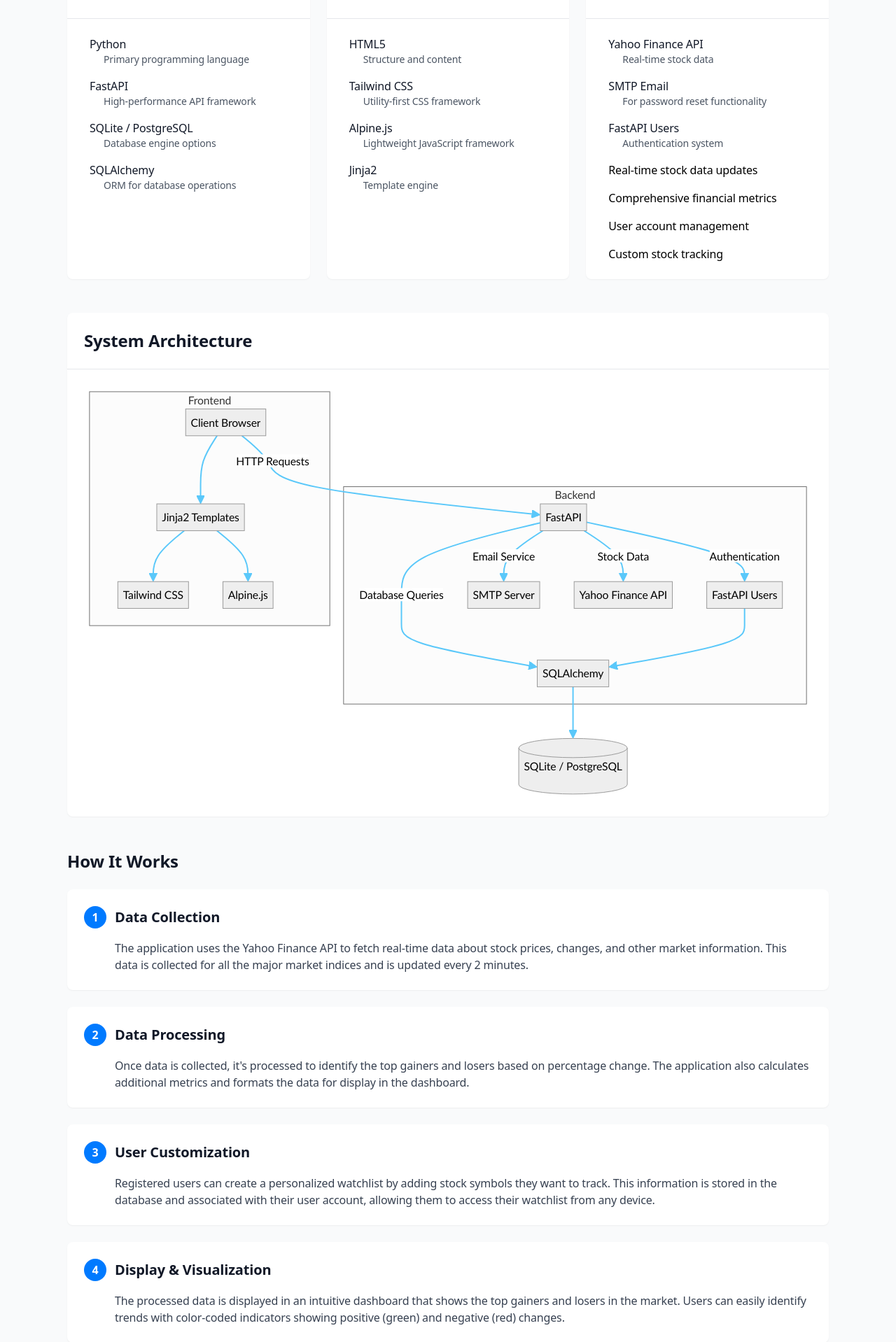
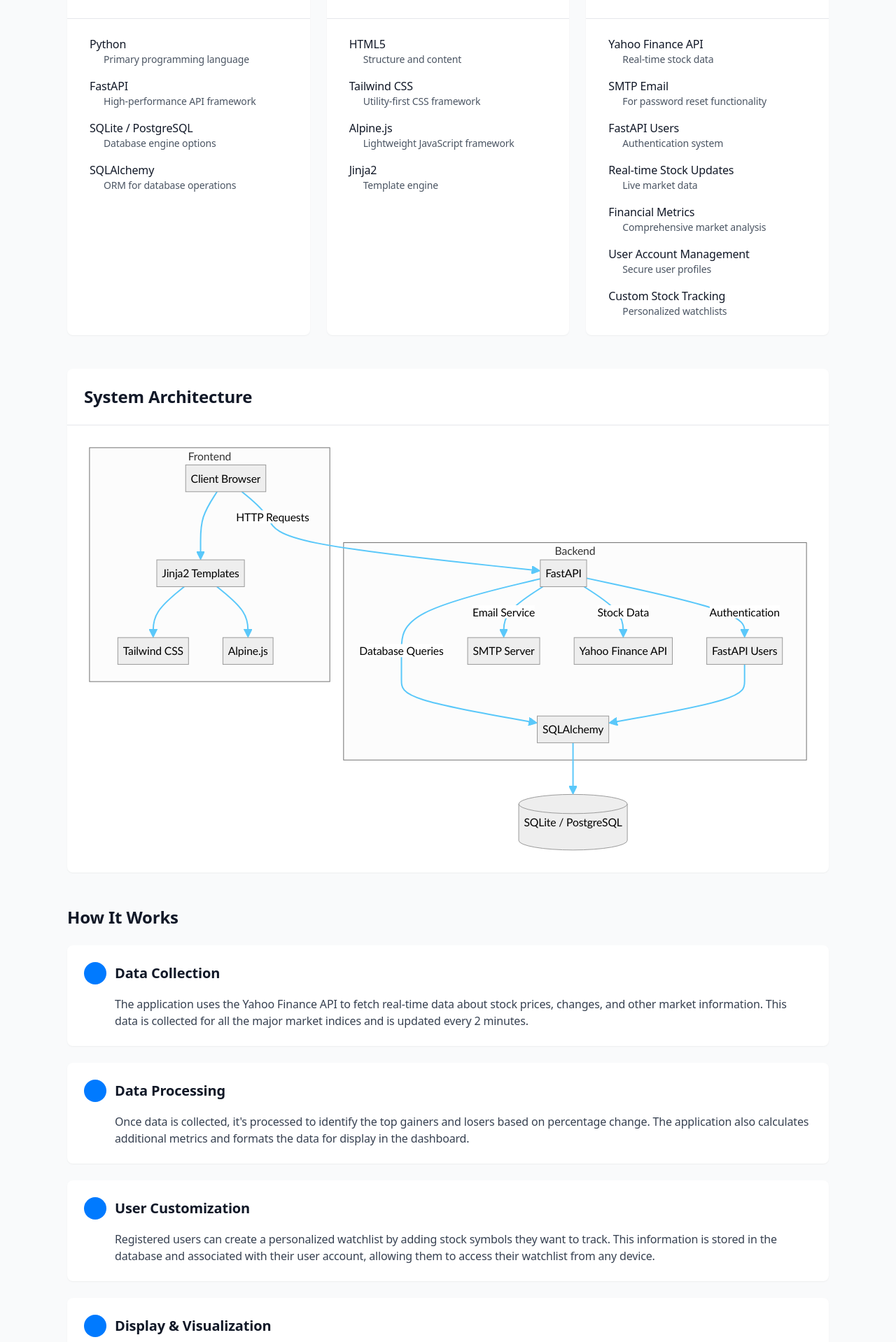
Before and after one commit to gaviral/fastapi-stock-gainers, a FastAPI app: template templates/about.html in a window 1280 px wide. Shown: the part 818-2736 px from the top of the page at 70% size. Run offline with FastAPI, Linux system fonts and the light colour scheme; the template is opened without the code that fills it, so the values that code supplies are empty; parts of the project's set-up code (start-up, migrations or seed data) failed here and were passed over; some libraries are stand-ins or nearby versions.

Commit message:
UI improvements: added consistent icons and logos for all features in the about page

```diff
--- a/templates/about.html
+++ b/templates/about.html
@@ -387,21 +387,33 @@
                                     </div>
                                     <span class="text-sm text-gray-600 dark:text-gray-400 ml-7">Authentication system</span>
                                 </li>
-                                <li class="flex items-start">
-                                    <iconify-icon icon="mdi:check-circle" class="text-success mt-1 mr-2"></iconify-icon>
-                                    <span>Real-time stock data updates</span>
+                                <li class="flex flex-col">
+                                    <div class="flex items-center">
+                                        <iconify-icon icon="mdi:clock-fast" class="text-xl text-[#FF9800] mr-2"></iconify-icon>
+                                        <span class="font-medium text-gray-900 dark:text-white">Real-time Stock Updates</span>
+                                    </div>
+                                    <span class="text-sm text-gray-600 dark:text-gray-400 ml-7">Live market data</span>
                                 </li>
-                                <li class="flex items-start">
-                                    <iconify-icon icon="mdi:check-circle" class="text-success mt-1 mr-2"></iconify-icon>
-                                    <span>Comprehensive financial metrics</span>
+                                <li class="flex flex-col">
+                                    <div class="flex items-center">
+                                        <iconify-icon icon="mdi:finance" class="text-xl text-[#4CAF50] mr-2"></iconify-icon>
+                                        <span class="font-medium text-gray-900 dark:text-white">Financial Metrics</span>
+                                    </div>
+                                    <span class="text-sm text-gray-600 dark:text-gray-400 ml-7">Comprehensive market analysis</span>
                                 </li>
-                                <li class="flex items-start">
-                                    <iconify-icon icon="mdi:check-circle" class="text-success mt-1 mr-2"></iconify-icon>
-                                    <span>User account management</span>
+                                <li class="flex flex-col">
+                                    <div class="flex items-center">
+                                        <iconify-icon icon="mdi:account-cog" class="text-xl text-[#2196F3] mr-2"></iconify-icon>
+                                        <span class="font-medium text-gray-900 dark:text-white">User Account Management</span>
+                                    </div>
+                                    <span class="text-sm text-gray-600 dark:text-gray-400 ml-7">Secure user profiles</span>
                                 </li>
-                                <li class="flex items-start">
-                                    <iconify-icon icon="mdi:check-circle" class="text-success mt-1 mr-2"></iconify-icon>
-                                    <span>Custom stock tracking</span>
+                                <li class="flex flex-col">
+                                    <div class="flex items-center">
+                                        <iconify-icon icon="mdi:star-check" class="text-xl text-[#9C27B0] mr-2"></iconify-icon>
+                                        <span class="font-medium text-gray-900 dark:text-white">Custom Stock Tracking</span>
+                                    </div>
+                                    <span class="text-sm text-gray-600 dark:text-gray-400 ml-7">Personalized watchlists</span>
                                 </li>
                             </ul>
                         </div>
@@ -450,7 +462,9 @@
                     <div class="bg-white dark:bg-gray-800 rounded-lg shadow-sm overflow-hidden">
                         <div class="p-6">
                             <div class="flex items-center mb-4">
-                                <span class="inline-flex items-center justify-center h-8 w-8 rounded-full bg-primary text-white font-bold mr-3">1</span>
+                                <span class="inline-flex items-center justify-center h-8 w-8 rounded-full bg-primary text-white font-bold mr-3">
+                                    <iconify-icon icon="mdi:database-import" class="h-5 w-5"></iconify-icon>
+                                </span>
                                 <h3 class="text-xl font-bold text-gray-900 dark:text-white">Data Collection</h3>
                             </div>
                             <p class="text-gray-700 dark:text-gray-300 ml-11">
@@ -462,7 +476,9 @@
                     <div class="bg-white dark:bg-gray-800 rounded-lg shadow-sm overflow-hidden">
                         <div class="p-6">
                             <div class="flex items-center mb-4">
-                                <span class="inline-flex items-center justify-center h-8 w-8 rounded-full bg-primary text-white font-bold mr-3">2</span>
+                                <span class="inline-flex items-center justify-center h-8 w-8 rounded-full bg-primary text-white font-bold mr-3">
+                                    <iconify-icon icon="mdi:cog-transfer" class="h-5 w-5"></iconify-icon>
+                                </span>
                                 <h3 class="text-xl font-bold text-gray-900 dark:text-white">Data Processing</h3>
                             </div>
                             <p class="text-gray-700 dark:text-gray-300 ml-11">
@@ -474,7 +490,9 @@
                     <div class="bg-white dark:bg-gray-800 rounded-lg shadow-sm overflow-hidden">
                         <div class="p-6">
                             <div class="flex items-center mb-4">
-                                <span class="inline-flex items-center justify-center h-8 w-8 rounded-full bg-primary text-white font-bold mr-3">3</span>
+                                <span class="inline-flex items-center justify-center h-8 w-8 rounded-full bg-primary text-white font-bold mr-3">
+                                    <iconify-icon icon="mdi:account-cog" class="h-5 w-5"></iconify-icon>
+                                </span>
                                 <h3 class="text-xl font-bold text-gray-900 dark:text-white">User Customization</h3>
                             </div>
                             <p class="text-gray-700 dark:text-gray-300 ml-11">
@@ -486,7 +504,9 @@
                     <div class="bg-white dark:bg-gray-800 rounded-lg shadow-sm overflow-hidden">
                         <div class="p-6">
                             <div class="flex items-center mb-4">
-                                <span class="inline-flex items-center justify-center h-8 w-8 rounded-full bg-primary text-white font-bold mr-3">4</span>
+                                <span class="inline-flex items-center justify-center h-8 w-8 rounded-full bg-primary text-white font-bold mr-3">
+                                    <iconify-icon icon="mdi:monitor-dashboard" class="h-5 w-5"></iconify-icon>
+                                </span>
                                 <h3 class="text-xl font-bold text-gray-900 dark:text-white">Display & Visualization</h3>
                             </div>
                             <p class="text-gray-700 dark:text-gray-300 ml-11">
@@ -504,16 +524,20 @@
                 </div>
                 <div class="p-6">
                     <ol class="space-y-4 list-decimal list-inside text-gray-700 dark:text-gray-300">
-                        <li class="ml-5">
+                        <li class="ml-5 flex items-center">
+                            <iconify-icon icon="mdi:account-plus" class="text-xl text-primary mr-2"></iconify-icon>
                             <span class="font-medium text-gray-900 dark:text-white">Create an account</span> - Sign up to access personalized features like watchlists.
                         </li>
-                        <li class="ml-5">
+                        <li class="ml-5 flex items-center">
+                            <iconify-icon icon="mdi:playlist-plus" class="text-xl text-primary mr-2"></iconify-icon>
                             <span class="font-medium text-gray-900 dark:text-white">Add your favorite stocks</span> - After logging in, add stock symbols to your watchlist to track them.
                         </li>
-                        <li class="ml-5">
+                        <li class="ml-5 flex items-center">
+                            <iconify-icon icon="mdi:chart-areaspline" class="text-xl text-primary mr-2"></iconify-icon>
                             <span class="font-medium text-gray-900 dark:text-white">Monitor market trends</span> - Use the dashboard to see the top gainers and losers in real-time.
                         </li>
-                        <li class="ml-5">
+                        <li class="ml-5 flex items-center">
+                            <iconify-icon icon="mdi:refresh" class="text-xl text-primary mr-2"></iconify-icon>
                             <span class="font-medium text-gray-900 dark:text-white">Check back regularly</span> - Data is updated every 2 minutes to give you fresh insights.
                         </li>
                     </ol>
@@ -532,22 +556,34 @@
                 <p class="text-gray-700 dark:text-gray-300 mt-2">
                     Our platform provides comprehensive stock data including:
                 </p>
-                <ul class="mt-4 space-y-2 text-gray-700 dark:text-gray-300">
-                    <li class="flex items-start">
-                        <iconify-icon icon="mdi:check-circle" class="text-success mt-1 mr-2"></iconify-icon>
-                        <span>Current price and daily change</span>
+                <ul class="mt-4 space-y-4">
+                    <li class="flex flex-col">
+                        <div class="flex items-center">
+                            <iconify-icon icon="mdi:currency-usd" class="text-xl text-[#4CAF50] mr-2"></iconify-icon>
+                            <span class="font-medium text-gray-900 dark:text-white">Price Tracking</span>
+                        </div>
+                        <span class="text-sm text-gray-600 dark:text-gray-400 ml-7">Current price and daily change</span>
                     </li>
-                    <li class="flex items-start">
-                        <iconify-icon icon="mdi:check-circle" class="text-success mt-1 mr-2"></iconify-icon>
-                        <span>Market capitalization and trading volume</span>
+                    <li class="flex flex-col">
+                        <div class="flex items-center">
+                            <iconify-icon icon="mdi:chart-donut" class="text-xl text-[#2196F3] mr-2"></iconify-icon>
+                            <span class="font-medium text-gray-900 dark:text-white">Market Metrics</span>
+                        </div>
+                        <span class="text-sm text-gray-600 dark:text-gray-400 ml-7">Market capitalization and trading volume</span>
                     </li>
-                    <li class="flex items-start">
-                        <iconify-icon icon="mdi:check-circle" class="text-success mt-1 mr-2"></iconify-icon>
-                        <span>52-week high and low values</span>
+                    <li class="flex flex-col">
+                        <div class="flex items-center">
+                            <iconify-icon icon="mdi:trending-up" class="text-xl text-[#FF9800] mr-2"></iconify-icon>
+                            <span class="font-medium text-gray-900 dark:text-white">Historical Range</span>
+                        </div>
+                        <span class="text-sm text-gray-600 dark:text-gray-400 ml-7">52-week high and low values</span>
                     </li>
-                    <li class="flex items-start">
-                        <iconify-icon icon="mdi:check-circle" class="text-success mt-1 mr-2"></iconify-icon>
-                        <span>Key financial metrics like P/E ratio and dividend yield</span>
+                    <li class="flex flex-col">
+                        <div class="flex items-center">
+                            <iconify-icon icon="mdi:calculator-variant" class="text-xl text-[#9C27B0] mr-2"></iconify-icon>
+                            <span class="font-medium text-gray-900 dark:text-white">Financial Ratios</span>
+                        </div>
+                        <span class="text-sm text-gray-600 dark:text-gray-400 ml-7">Key financial metrics like P/E ratio and dividend yield</span>
                     </li>
                 </ul>
             </div>
```
